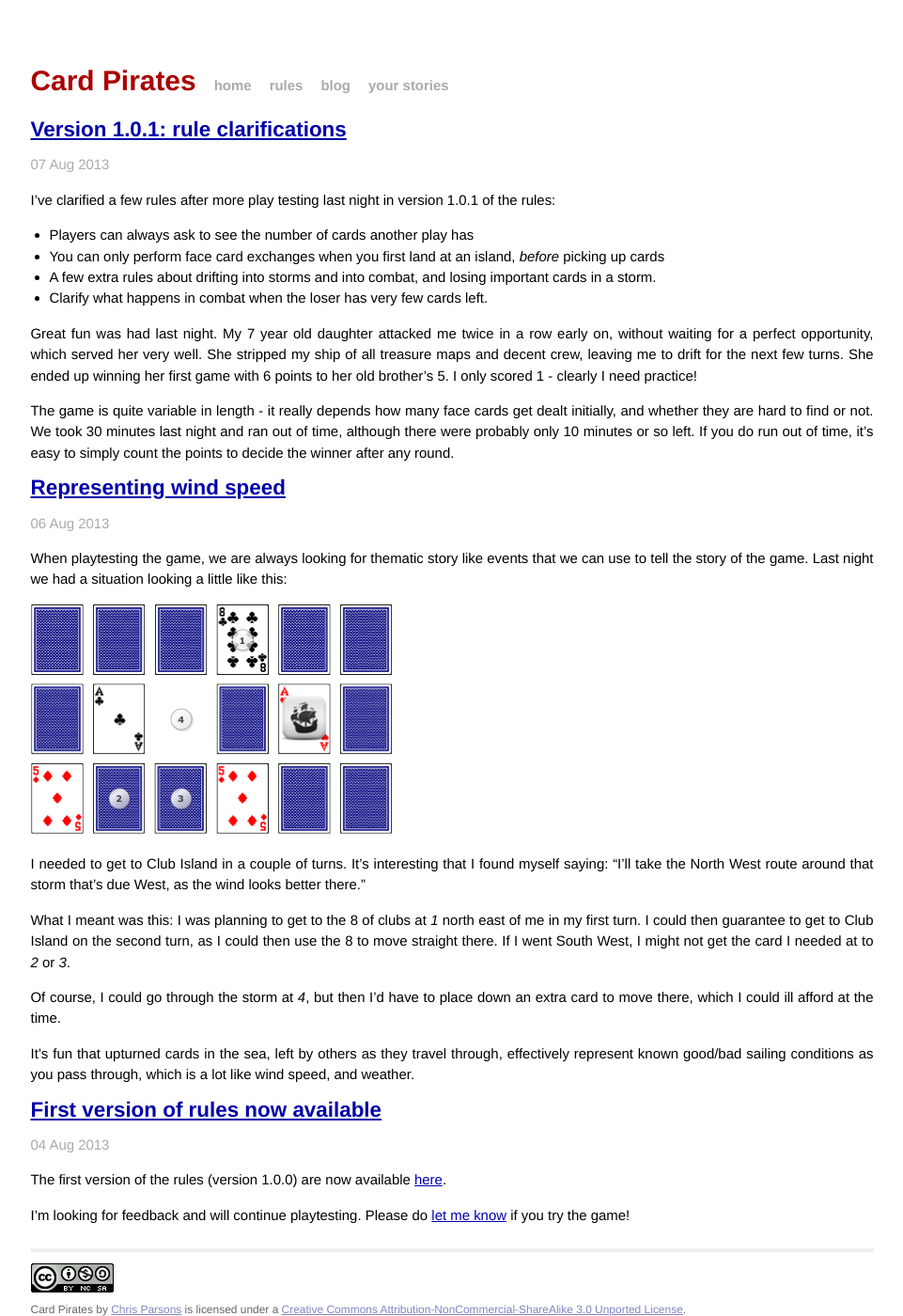
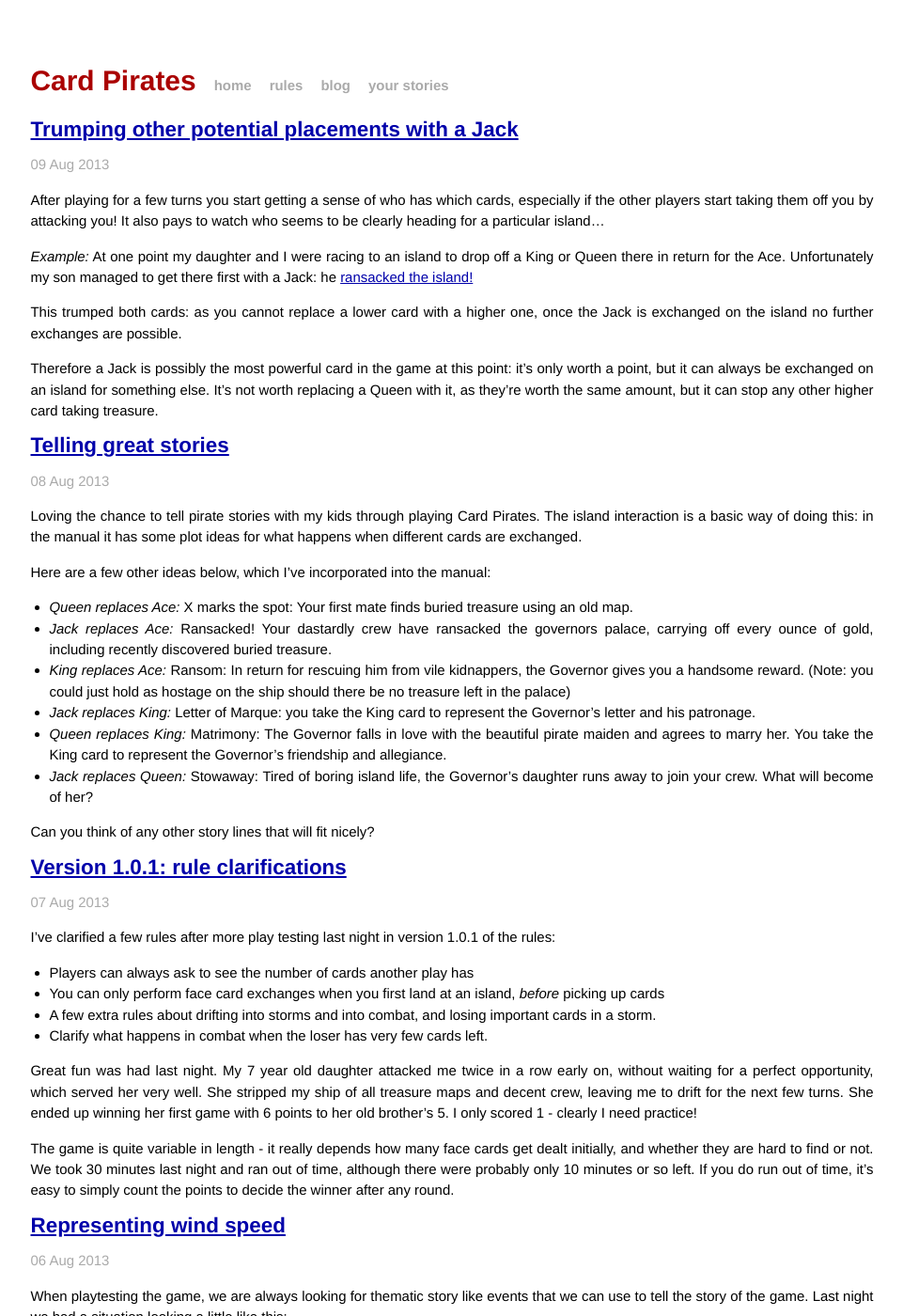
Before and after one commit to chrismdp/cardpirates, a Jekyll site: the page built from blog/index.md, in a window 1280 px wide and 1400 px high. Shown: the whole window at 94% size, without its empty margins (159-1120 px from the left). Built offline with Jekyll 4.4.1, drawn with Linux system fonts in a browser that asks for light colours.

Commit message:
New posts (one draft)

```diff
--- a/_config.yml
+++ b/_config.yml
@@ -2,3 +2,4 @@ name: Card Pirates
 markdown: kramdown
 permalink: /blog/:title/
 timezone: Europe/London
+future: false
--- /dev/null
+++ b/_posts/2013-08-08-telling-great-stories.md
@@ -0,0 +1,20 @@
+---
+layout: post
+title:  "Telling great stories"
+date: 2013-08-08 13:49:55 +0100
+tags: story
+
+---
+
+Loving the chance to tell pirate stories with my kids through playing Card Pirates. The island interaction is a basic way of doing this: in the manual it has some plot ideas for what happens when different cards are exchanged.
+
+Here are a few other ideas below, which I've incorporated into the manual:
+
+- *Queen replaces Ace:* X marks the spot: Your first mate finds buried treasure using an old map.
+- *Jack replaces Ace:* Ransacked! Your dastardly crew have ransacked the governors palace, carrying off every ounce of gold, including recently discovered buried treasure.
+- *King replaces Ace:* Ransom: In return for rescuing him from vile kidnappers, the Governor gives you a handsome reward. (Note: you could just hold as hostage on the ship should there be no treasure left in the palace)
+- *Jack replaces King:* Letter of Marque: you take the King card to represent the Governor's letter and his patronage.
+- *Queen replaces King:* Matrimony: The Governor falls in love with the beautiful pirate maiden and agrees to marry her. You take the King card to represent the Governor's friendship and allegiance.
+- *Jack replaces Queen:* Stowaway: Tired of boring island life, the Governor's daughter runs away to join your crew. What will become of her?
+
+Can you think of any other story lines that will fit nicely?
--- /dev/null
+++ b/_posts/2013-08-09-trumping-other-placement-with-a-jack.md
@@ -0,0 +1,15 @@
+---
+layout: post
+title:  "Trumping other potential placements with a Jack"
+date: 2013-08-09 13:49:55 +0100
+tags: story
+
+---
+
+After playing for a few turns you start getting a sense of who has which cards, especially if the other players start taking them off you by attacking you! It also pays to watch who seems to be clearly heading for a particular island...
+
+*Example:* At one point my daughter and I were racing to an island to drop off a King or Queen there in return for the Ace. Unfortunately my son managed to get there first with a Jack: he [ransacked the island!](/blog/telling-great-stories)
+
+This trumped both cards: as you cannot replace a lower card with a higher one, once the Jack is exchanged on the island no further exchanges are possible.
+
+Therefore a Jack is possibly the most powerful card in the game at this point: it's only worth a point, but it can always be exchanged on an island for something else. It's not worth replacing a Queen with it, as they're worth the same amount, but it can stop any other higher card taking treasure.
--- a/rules/index.md
+++ b/rules/index.md
@@ -100,11 +100,13 @@ You can only perform this exchange when first landing on the island, and you may
 
 These exchanges might represent the following plot lines:
 
-- *Queen/Jack replaces Ace:* Your first mate finds buried treasure using an old map. Take the ace card and add it to your hand.
-- *King replaces Ace:* In return for rescuing you from kidnappers, the Governor gives you a handsome reward.
-- *Jack replaces King:* The long lost son of the Governor has been found! You take the King card to represent the Governor's thanks and allegiance.
-- *Queen replaces King:* The Governor falls in love with the beautiful pirate maiden and agrees to marry her. You take the King card to represent the Governor's friendship and allegiance.
-- *Jack replaces Queen:* Tired of boring island life, the Governor's daughter runs away to join your pirate crew.
+- *Queen replaces Ace:* X marks the spot: Your first mate finds buried treasure using an old map.
+- *Jack replaces Ace:* Ransacked! Your dastardly crew have ransacked the governors palace, carrying off every ounce of gold, including recently discovered buried treasure.
+- *King replaces Ace:* Ransom: In return for rescuing him from vile kidnappers, the Governor gives you a handsome reward. (Note: you could just hold as hostage on the ship should there be no treasure left in the palace)
+- *Jack replaces King:* Letter of Marque: you take the King card to represent the Governor's letter and his patronage.
+- *Queen replaces King:* Matrimony: The Governor falls in love with the beautiful pirate maiden and agrees to marry her. You take the King card to represent the Governor's friendship and allegiance.
+- *Jack replaces Queen:* Stowaway: Tired of boring island life, the Governor's daughter runs away to join your crew. What will become of her?
+
 
 Alternatively, you can have fun making up your own stories! [Let us know](/stories) if you come up with any good ones.
 
```
Also changed, not shown: other parts of rules/index.md (+1 -1 lines).
